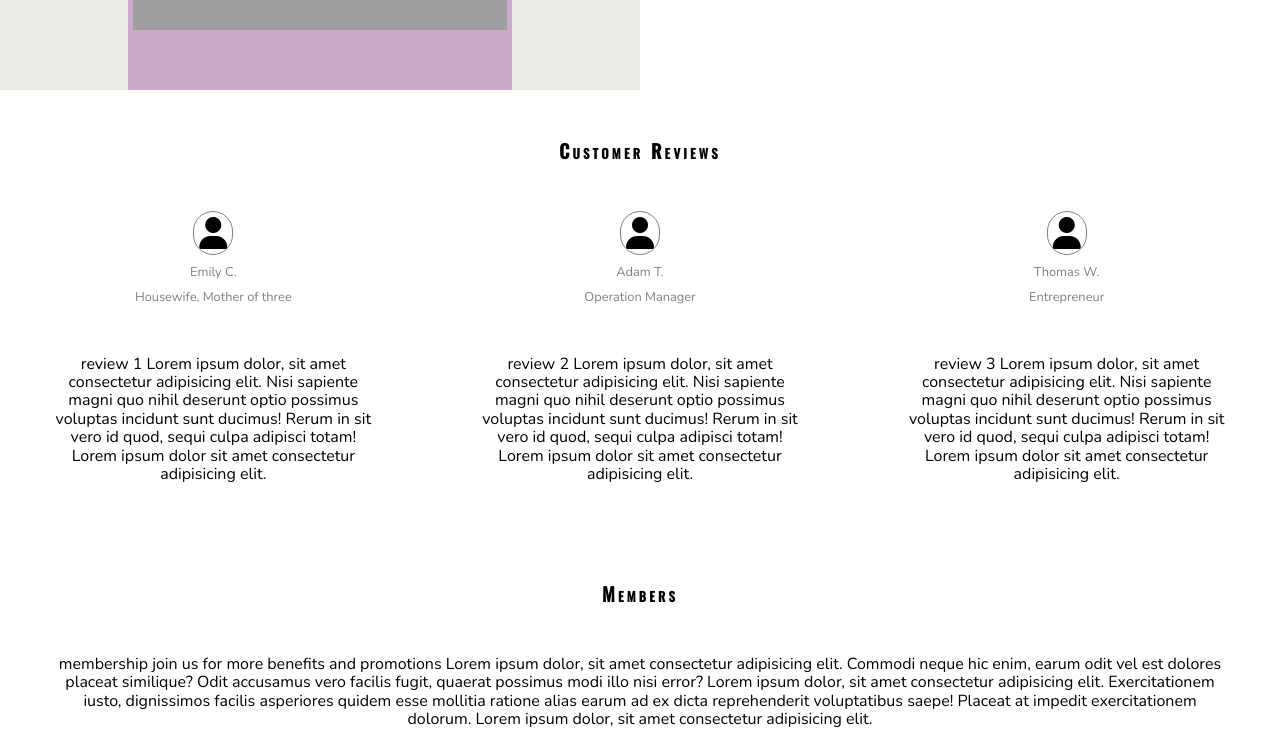
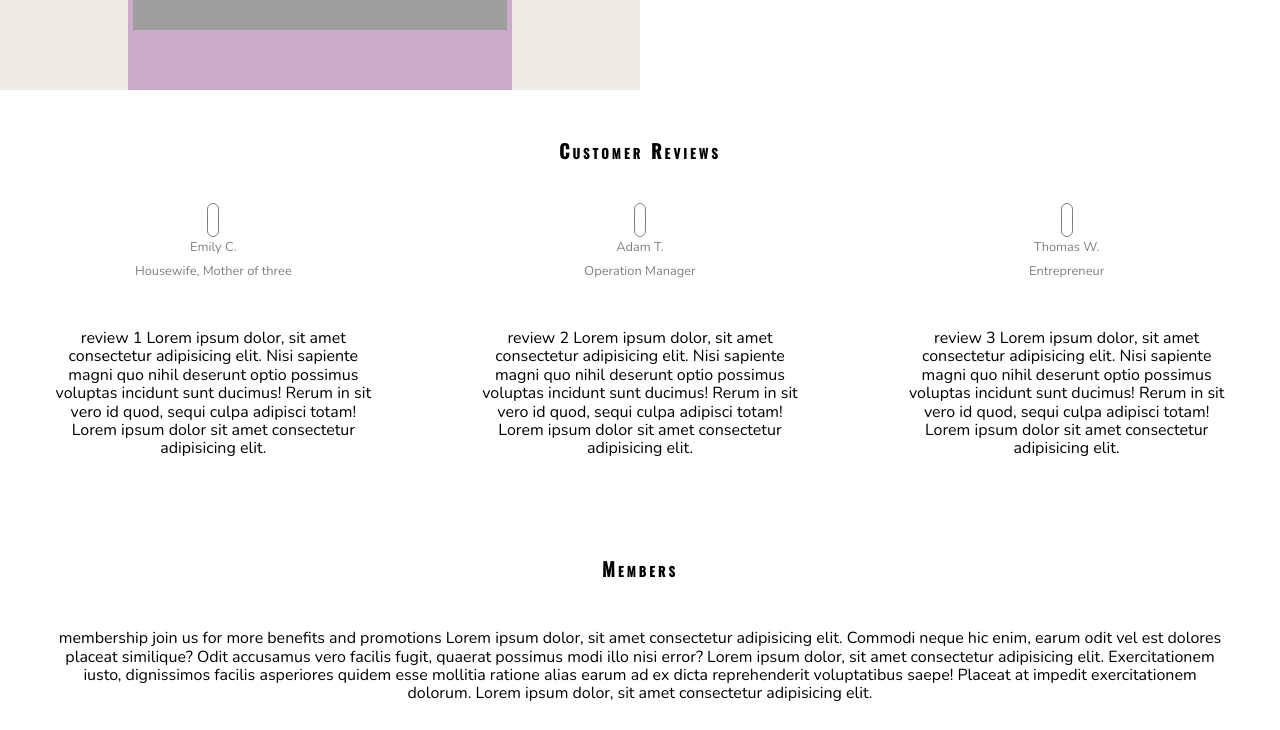
Before and after one commit to lyntee/lyntee.github.io, a plain HTML site: page index.html in a window 1280 px wide. Shown: the part 2070-2800 px from the top of the page. Drawn offline with nearby package versions, Linux system fonts and the light colour scheme; grey boxes are pictures that could not be loaded.

Commit message:
removed Font Awesome srcipt tag

```diff
--- a/index.html
+++ b/index.html
@@ -5,7 +5,7 @@
   <meta charset="UTF-8">
   <meta http-equiv="X-UA-Compatible" content="IE=edge">
   <meta name="viewport" content="width=device-width, initial-scale=1.0">
-  <script src="https://kit.fontawesome.com/f0668889bf.js" crossorigin="anonymous"></script>
+  <!-- Insert script tag of Font Awesome Kit (sign up a free account with Font Awesome) -->
   <link rel="stylesheet" href="./normalise.css">
   <link rel="stylesheet" href="./style.css">
   <title>MyHome - Make myHome your Home</title>
```
